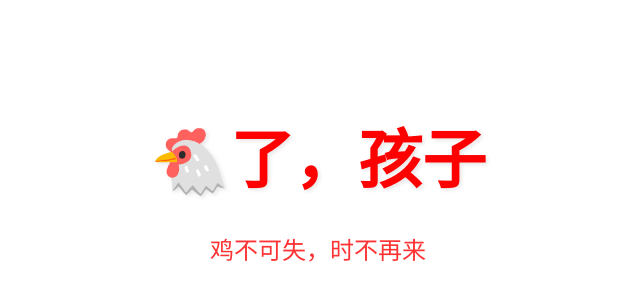
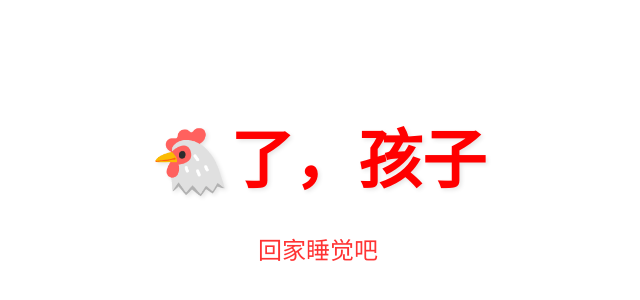
Before and after one commit to alluredz/alluredz.github.io, a plain HTML site: page index.html in a window 1280 px wide. Shown: the part 208-508 px from the top of the page, without its empty margins (322-962 px from the left). Drawn offline with Linux system fonts and the light colour scheme.

Commit message:
Update index.html

```diff
--- a/index.html
+++ b/index.html
@@ -76,7 +76,7 @@
 <body>
     <div class="container">
         <div class="text">🐔了，孩子</div>
-        <div class="subtitle">鸡不可失，时不再来</div>
+        <div class="subtitle">回家睡觉吧</div>
     </div>
 </body>
 </html>
```
